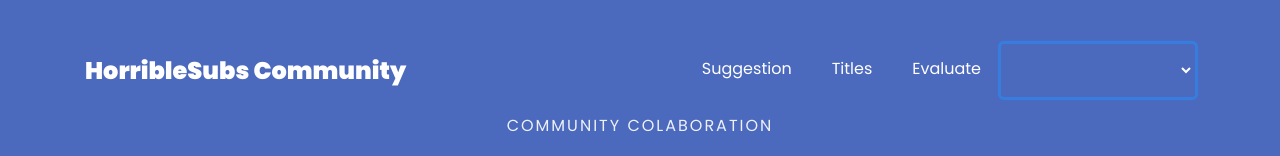
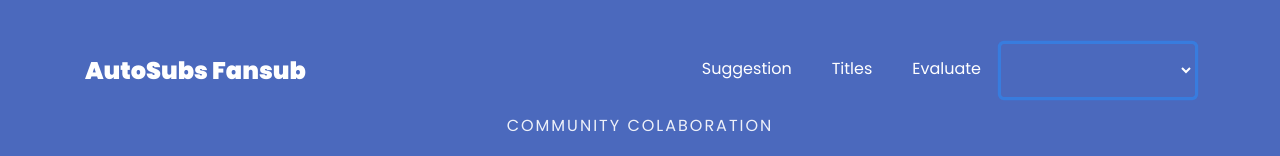
Before and after one commit to achimid/horriblesubs, a browser extension: page public/index.html in a window 1280 px wide. Shown: the top 156 px of the page. Drawn offline with Linux system fonts and the light colour scheme; no server answers; files whose address does not match are found by name.

Commit message:
algumas anotaçoes do TODO

```diff
--- a/public/index.html
+++ b/public/index.html
@@ -24,7 +24,7 @@
 
     <nav class="navbar navbar-expand-lg navbar-dark ftco_navbar bg-dark ftco-navbar-light site-navbar-target" id="ftco-navbar">
 	    <div class="container">
-	      <a class="navbar-brand" href="index">HorribleSubs Community</a>
+	      <a class="navbar-brand" href="index">AutoSubs Fansub</a>
 	      <button class="navbar-toggler js-fh5co-nav-toggle fh5co-nav-toggle" type="button" data-toggle="collapse" data-target="#ftco-nav" aria-controls="ftco-nav" aria-expanded="false" aria-label="Toggle navigation">
 	        <span class="oi oi-menu"></span> Menu
 	      </button>
```
Also changed, not shown: 1 other file.
